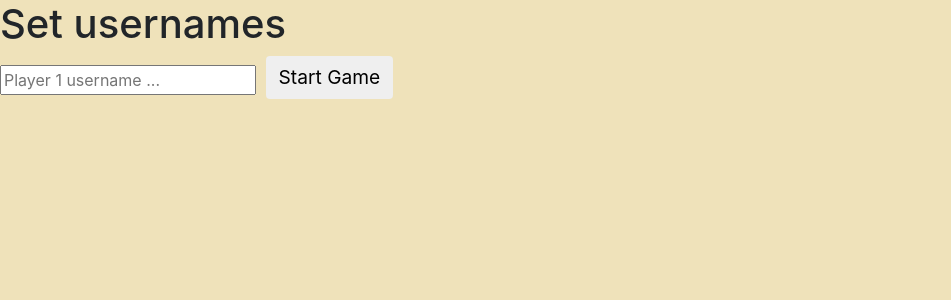
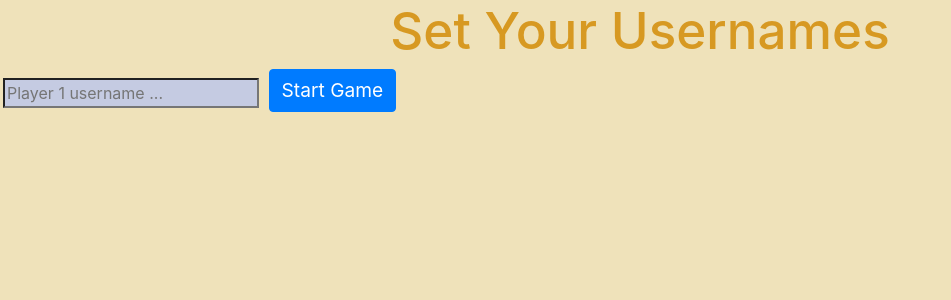
Before and after one commit to Paddywc/milestone-project-3, a Flask app: page /setusernames/1 in a window 1280 px wide. Shown: the top 300 px of the page, without its empty margins (0-951 px from the left). Run offline with Flask 2, Linux system fonts and the light colour scheme; some libraries are stand-ins or nearby versions.

Commit message:
style username page

```diff
--- a/static/css/styles.css
+++ b/static/css/styles.css
@@ -26,6 +26,18 @@ footer {
     color: #d79922;
     font-size: 5vw;
 }
+
+.text-input{
+    background-color: #c5cbe2;
+    color: #4056a1;
+    margin-left: 3px;
+}
+
+#username-header{
+    color: #d79922;
+    font-size: 4vw;
+}
+
 
 
 .btn {
--- a/templates/usernames.html
+++ b/templates/usernames.html
@@ -1,6 +1,7 @@
 {% extends 'base.html' %} {% block content %}
-<h1>Set usernames</h1>
-
+<header>
+<h1 id="username-header">Set Your Usernames</h1>
+</header>
 
 
 
@@ -8,9 +9,9 @@
     <form method="POST">
         <div class="col-xs-12 col-md-12">
             {% for i in range(players) %}
-            <input type="text" id="player-{{ i+1 }}-username" name="player-{{ i+1 }}-username" placeholder="Player {{ i+1 }} username ...">
+            <input type="text" class="text-input" id="player-{{ i+1 }}-username" name="player-{{ i+1 }}-username" placeholder="Player {{ i+1 }} username ...">
             {% endfor %}
-            <button type="submit" class="btn">Start Game</button>
+            <button type="submit" class="btn btn-primary">Start Game</button>
 
     </form>
     </div>
```
